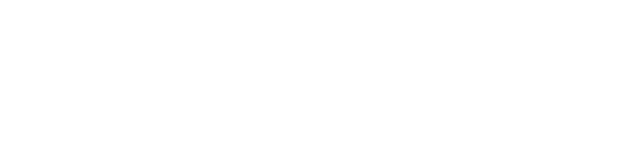
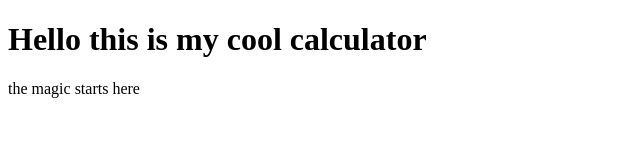
Before and after one commit to cipher-craftsman/My-Caluculator, a plain HTML site: page index.html in a window 1280 px wide. Shown: the whole page, without its empty margins (0-640 px from the left). Drawn offline with Linux system fonts and the light colour scheme.

Commit message:
added content to index.html

```diff
--- a/index.html
+++ b/index.html
@@ -6,6 +6,7 @@
   <title>Document</title>
 </head>
 <body>
-
+  <h1>Hello this is my cool calculator</h1>
+  <p>the magic starts here</p>
 </body>
 </html>
```
